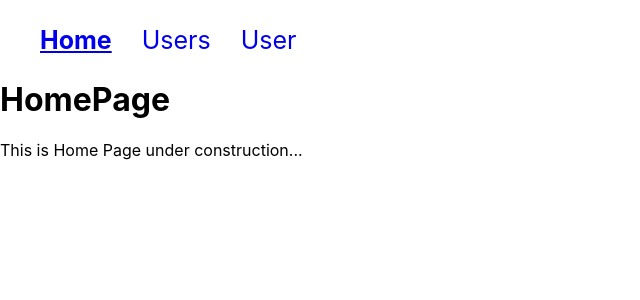
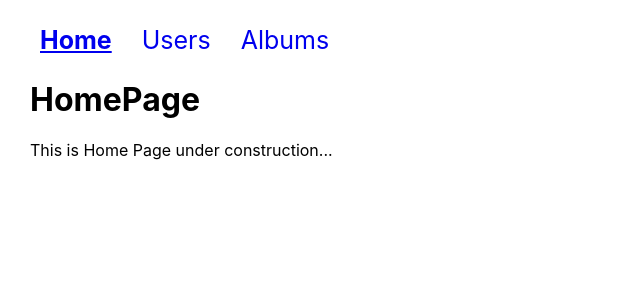
Before and after one commit to Adomelism/react-json-project, a React (Create React App) app: page / in a window 1280 px wide. Shown: the top 300 px of the page, without its empty margins (0-640 px from the left). Built offline with nearby package versions, Linux system fonts and the light colour scheme.

Commit message:
fixed album error

```diff
--- a/src/App.css
+++ b/src/App.css
@@ -50,3 +50,11 @@
   text-decoration: underline;
   font-weight: 700;
 }
+
+.content {
+    max-width: 1270px;
+    margin-left: auto;
+    margin-right: auto;
+    padding-left: 30px;
+    padding-right: 30px;
+}
--- a/src/App.js
+++ b/src/App.js
@@ -2,6 +2,8 @@ import './App.css';
 import { Routes, Route, Link, NavLink } from 'react-router-dom';
 import UsersPage from './Pages/UsersPage/UsersPage';
 import UserPage from './Pages/UserPage/UserPage';
+import AlbumsPage from './Pages/AlbumsPage/AlbumsPage';
+import AlbumPage from './Pages/AlbumPage/AlbumPage';
 
 function App() {
   return (
@@ -18,7 +20,7 @@ function App() {
           </li>
 
           <li className='nav-item'>
-            <NavLink to='/UserPage' className='nav-link'>User</NavLink>
+            <NavLink to='/AlbumsPage' className='nav-link'>Albums</NavLink>
           </li>
         </ul>
       </nav>
@@ -26,15 +28,17 @@ function App() {
       <Routes>
             <Route path='/UsersPage' element={<UsersPage />} />
             <Route path='/users/:id' element={<UserPage />} />
+            <Route path='/AlbumsPage' element={<AlbumsPage />} />
+            <Route path='/albums/:id' element={<AlbumPage />} />
 
             <Route path='/' element={
-              <div>
+              <div className='content'>
                 <h1>HomePage</h1>
                 <p>This is Home Page under construction...</p>
               </div>
               } />
             <Route path='*' element={
-              <div>
+              <div className='content'>
                 <h1>404 error. Page not found.</h1>
                 <Link to='/'>Go Back to HomePage</Link>
               </div>
--- a/src/Pages/AlbumPage/AlbumPage.js
+++ b/src/Pages/AlbumPage/AlbumPage.js
@@ -1,7 +1,39 @@
+import { useParams } from 'react-router-dom';
+import Container from '../../Components/Container/Container';
+import { useEffect, useState } from 'react';
+import { API_URL } from '../../config';
+
+
 
 const AlbumPage = () => {
+
+  const params = useParams();
+  const id = params.id
+  console.log(id)
+
+  const [album, setAlbum] = useState(null)
+
+  useEffect(() => {
+    fetch(API_URL + `/albums/${id}?_expand=user&_embed=photos`)
+    .then(res => res.json())
+    .then(data => {
+      console.log(data)
+      setAlbum(data)
+    })
+  }, [id])
+
+  if (!album) {
+    return '';
+  }
+
   return (
-    <div>AlbumPage</div>
+    <Container>
+      <div>
+        <h1>Title: {album.title}</h1>
+        <h2> Author: {album.user.name}</h2>
+        <img src={album.photos[id].thumbnailUrl}></img>
+      </div>
+    </Container>
   )
 }
 
--- a/src/Pages/AlbumsPage/AlbumsPage.js
+++ b/src/Pages/AlbumsPage/AlbumsPage.js
@@ -1,7 +1,32 @@
+import { useState, useEffect } from 'react';
+import Container from '../../Components/Container/Container';
+import { API_URL } from '../../config';
+import { v4 as uuid } from 'uuid';
+import { Link } from 'react-router-dom';
 
 const AlbumsPage = () => {
+
+  const [albums, setAlbums] = useState([])
+
+  useEffect(() => {
+
+    fetch(API_URL + '/albums?_expand=user&_embed=photos')
+    .then(res => res.json())
+    .then(data => {
+      setAlbums(data)
+  })
+  }, [])
+
   return (
-    <div>AlbumsPage</div>
+    <Container>
+      {albums.map(album => (
+        <Link key={album.id} to={`/albums/${album.id}`}>
+            <h1>Title: {album.title}</h1>
+            <h2>Author: {album.user.name}</h2>
+            <img src={album.photos[0].thumbnailUrl} alt='album'></img>
+        </Link>
+      ))}
+    </Container>
   )
 }
 
```
Also changed, not shown: src/Pages/AlbumsPage/AlbumsPage.css (added).
